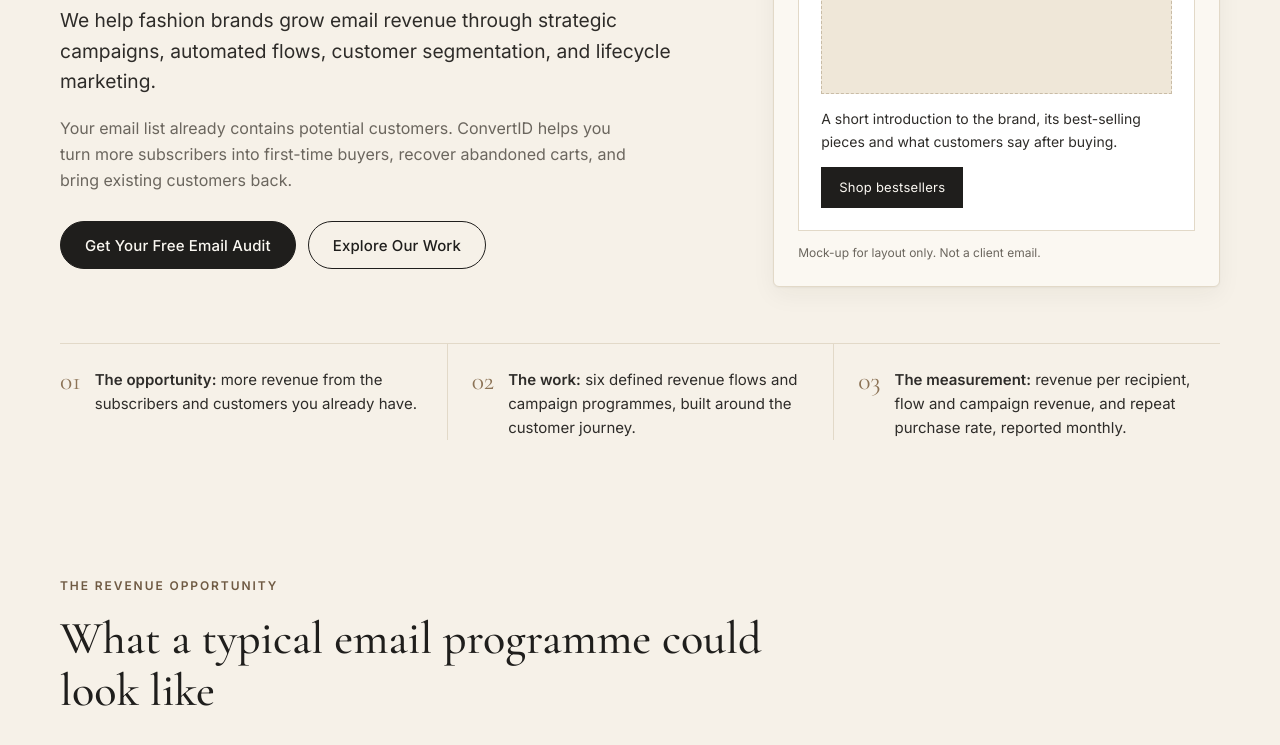
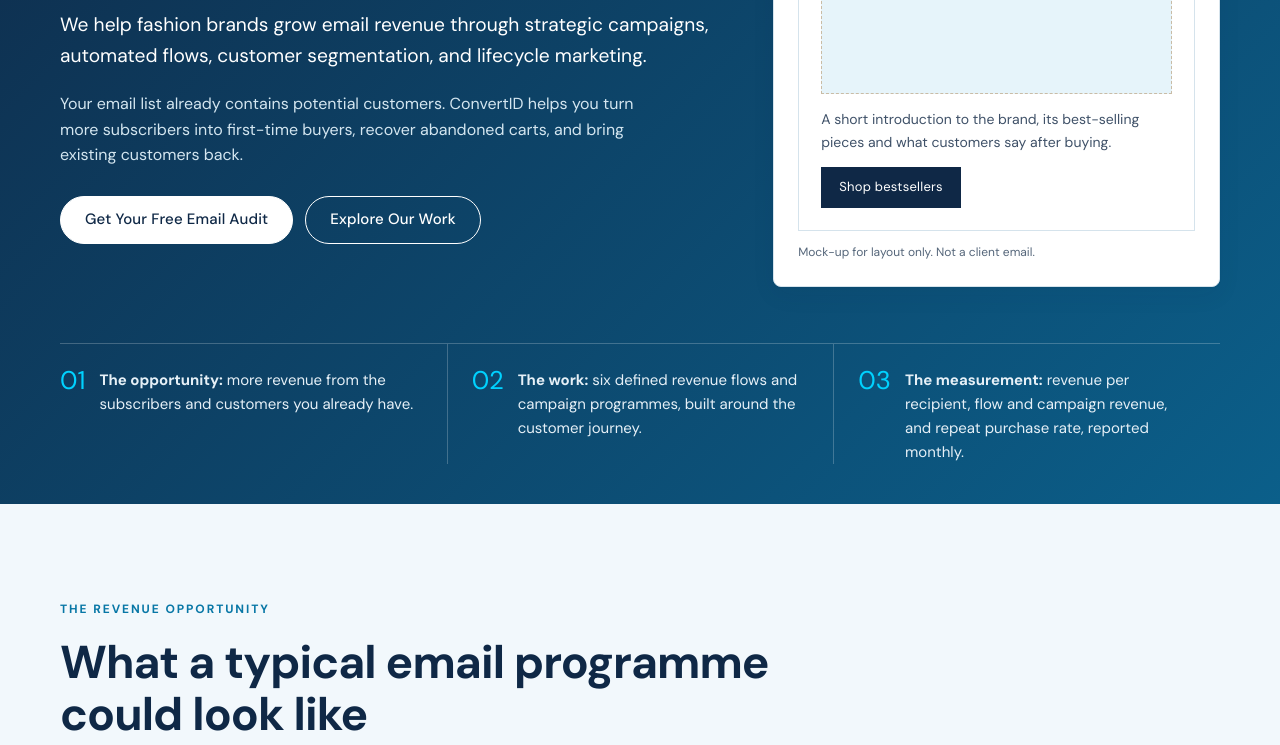
Before and after one commit to anajmt/convertid-agency, a plain HTML site: page index.html in a window 1280 px wide. Shown: the part 458-1203 px from the top of the page. Drawn offline with nearby package versions, Linux system fonts and the light colour scheme.

Commit message:
Apply ConvertID brand guide: palette, DM Sans, logo and founder photo slots
Switch colours and typography to the Brand Guide (navy, cyan, brand blue,
ice/mist neutrals, DM Sans). Add logo and founder photo references using
the exact Drive filenames; the image files must be copied into assets/img.

Co-Authored-By: Claude Haiku 5.5 <noreply@anthropic.com>
Claude-Session: https://claude.ai/code/session_01E2xEFaYn9jfZRqPjgqMttf

```diff
--- a/assets/css/styles.css
+++ b/assets/css/styles.css
@@ -1,24 +1,35 @@
 /* ConvertID — editorial, restrained, revenue-focused */
 
+/* Colours and fonts follow the ConvertID Brand Guide (Notion, Oct 2026). */
 :root {
-  --cream: #f6f1e8;
-  --paper: #fbf8f2;
-  --sand: #efe7d8;
-  --line: #e2d9c8;
-  --ink: #1f1e1c;
-  --charcoal: #2e2c29;
-  --muted: #6b665e;
-  --taupe: #8c7356;
-  --taupe-dark: #6f5a43;
-  --positive: #3d6a4e;
-  --negative: #8a4b3c;
-  --dark-bg: #1d1c1a;
+  --navy: #0f2846;        /* headlines, body on light, dark backgrounds */
+  --cyan: #00d2ff;        /* highlights on navy only, never text on white */
+  --brand: #0877a6;       /* buttons, links, accent text on light */
+  --deep: #0b5f8a;        /* hover, second gradient stop */
+  --ice: #f2f8fc;         /* page background */
+  --mist: #e6f4fa;        /* soft panels, banding */
+  --line: #d5e3ec;        /* borders, dividers */
+  --slate: #3f5168;       /* body text */
+  --muted: #55667A;       /* captions, footers */
+  --white: #ffffff;
 
-  --serif: "Cormorant Garamond", "Iowan Old Style", Georgia, serif;
-  --sans: "Inter", -apple-system, "Segoe UI", Roboto, Helvetica, Arial, sans-serif;
+  /* Aliases used throughout the stylesheet */
+  --cream: var(--ice);
+  --paper: var(--white);
+  --sand: var(--mist);
+  --ink: var(--navy);
+  --charcoal: var(--slate);
+  --taupe: var(--brand);
+  --taupe-dark: var(--deep);
+  --positive: #1f7a4d;
+  --negative: #a13d2d;
+  --dark-bg: var(--navy);
 
-  --radius: 6px;
-  --shadow: 0 1px 2px rgba(31, 30, 28, 0.04), 0 8px 24px rgba(31, 30, 28, 0.05);
+  --serif: "DM Sans", -apple-system, "Segoe UI", Roboto, Helvetica, Arial, sans-serif;
+  --sans: "DM Sans", -apple-system, "Segoe UI", Roboto, Helvetica, Arial, sans-serif;
+
+  --radius: 8px;
+  --shadow: 0 1px 2px rgba(15, 40, 70, 0.05), 0 8px 24px rgba(15, 40, 70, 0.06);
   --max: 1160px;
 }
 
@@ -633,3 +644,49 @@ p { margin: 0 0 1em; }
   }
   .reveal { opacity: 1; transform: none; }
 }
+
+/* ---------- Brand guide overrides ---------- */
+h1, h2, h3 { font-family: var(--sans); font-weight: 700; letter-spacing: -0.02em; color: var(--navy); }
+h1 { font-size: clamp(2.4rem, 5vw, 4rem); }
+body { color: var(--slate); }
+
+.btn { background: var(--brand); border-color: var(--brand); color: var(--white); }
+.btn:hover { background: var(--deep); border-color: var(--deep); color: var(--white); }
+.btn-ghost { background: transparent; color: var(--navy); border-color: var(--navy); }
+.btn-ghost:hover { background: var(--navy); color: var(--white); border-color: var(--navy); }
+
+.logo { display: inline-flex; align-items: center; }
+.logo img { height: 40px; width: auto; display: block; }
+.footer-logo { margin: 0 0 12px; background: var(--white); display: inline-block; border-radius: 12px; padding: 10px 14px; }
+.footer-logo img { height: 44px; width: auto; display: block; }
+.site-footer { background: var(--navy); }
+
+.hero-brand {
+  background: linear-gradient(135deg, var(--navy) 0%, var(--deep) 100%);
+  color: var(--white);
+}
+.hero-brand h1, .hero-brand .lead { color: var(--white); }
+.hero-brand .supporting { color: #d4e6f0; }
+.hero-brand .eyebrow { color: var(--cyan); }
+.hero-brand .glance { border-top-color: rgba(255,255,255,0.22); }
+.hero-brand .glance p { color: #e6f0f7; }
+.hero-brand .glance-num { color: var(--cyan); }
+.hero-brand .glance > div + div { border-left-color: rgba(255,255,255,0.22); }
+.hero-brand .btn { background: var(--white); color: var(--navy); border-color: var(--white); }
+.hero-brand .btn:hover { background: var(--mist); color: var(--navy); border-color: var(--mist); }
+.hero-brand .btn-ghost { color: var(--white); border-color: var(--white); background: transparent; }
+.hero-brand .btn-ghost:hover { background: var(--white); color: var(--navy); }
+
+
+.founder-photo {
+  width: 200px; height: 200px; object-fit: cover;
+  border-radius: var(--radius); border: 1px solid var(--line);
+}
+.final-cta { background: var(--mist); }
+.final-message { color: var(--brand); font-style: normal; font-weight: 500; }
+.eyebrow { color: var(--brand); }
+.eyebrow-light { color: var(--cyan); }
+.section-dark { background: var(--navy); }
+.audit-card { background: #142f50; border-color: #244569; }
+.hero-brand .panel-label, .hero-brand .panel-note { color: var(--muted); }
+.site-header { background: rgba(255, 255, 255, 0.94); }
--- a/index.html
+++ b/index.html
@@ -7,7 +7,7 @@
   <meta name="description" content="ConvertID helps independent fashion and ecommerce brands grow email revenue through welcome flows, cart recovery, post-purchase journeys, campaign strategy and segmentation.">
   <link rel="preconnect" href="https://fonts.googleapis.com">
   <link rel="preconnect" href="https://fonts.gstatic.com" crossorigin>
-  <link href="https://fonts.googleapis.com/css2?family=Cormorant+Garamond:ital,wght@0,400;0,500;0,600;1,400&family=Inter:wght@400;500;600&display=swap" rel="stylesheet">
+  <link href="https://fonts.googleapis.com/css2?family=DM+Sans:ital,opsz,wght@0,9..40,400;0,9..40,500;0,9..40,700;1,9..40,400&display=swap" rel="stylesheet">
   <link rel="stylesheet" href="assets/css/styles.css">
 </head>
 <body>
@@ -15,7 +15,7 @@
 
 <header class="site-header">
   <div class="container nav-wrap">
-    <a class="logo" href="#top" aria-label="ConvertID home">ConvertID</a>
+    <a class="logo" href="#top" aria-label="ConvertID home"><img src="assets/img/convertid-logo-full.png" alt="ConvertID" width="160" height="auto"></a>
     <nav class="site-nav" aria-label="Main">
       <a href="#services">Services</a>
       <a href="#revenue">Revenue</a>
@@ -31,7 +31,7 @@
 <main id="main">
 
 <!-- 1. HERO -->
-<section class="hero" id="top">
+<section class="hero hero-brand" id="top">
   <div class="container hero-grid">
     <div class="hero-copy">
       <p class="eyebrow">Email &amp; lifecycle marketing for fashion brands</p>
@@ -486,7 +486,7 @@
 <!-- 7. FOUNDER -->
 <section class="section section-alt" id="about" aria-labelledby="about-title">
   <div class="container founder">
-    <div class="founder-mark" aria-hidden="true">A</div>
+    <img class="founder-photo" src="assets/img/ana-founder.jpg" alt="Ana, Founder of ConvertID" width="200" height="200">
     <div>
       <p class="eyebrow">Founder</p>
       <h2 id="about-title">Ana, Founder of ConvertID</h2>
@@ -731,7 +731,7 @@
 <footer class="site-footer">
   <div class="container footer-grid">
     <div>
-      <p class="logo">ConvertID</p>
+      <p class="footer-logo"><img src="assets/img/convertid-logo-full-on-white.png" alt="ConvertID" width="160" height="auto"></p>
       <p class="footer-note">Email and lifecycle marketing for independent fashion and ecommerce brands.</p>
     </div>
     <nav aria-label="Footer">
```
Also changed, not shown: 1 other file.
